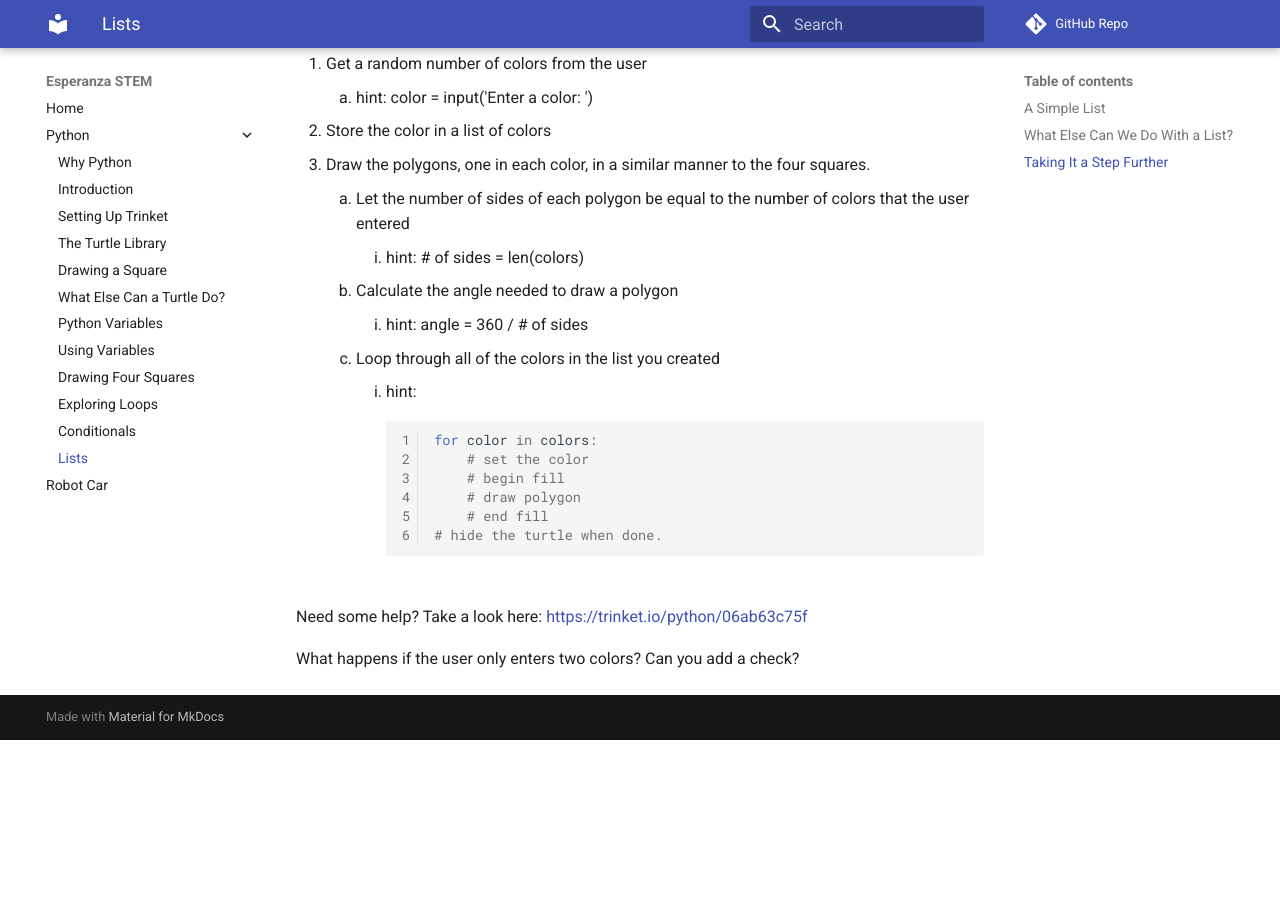
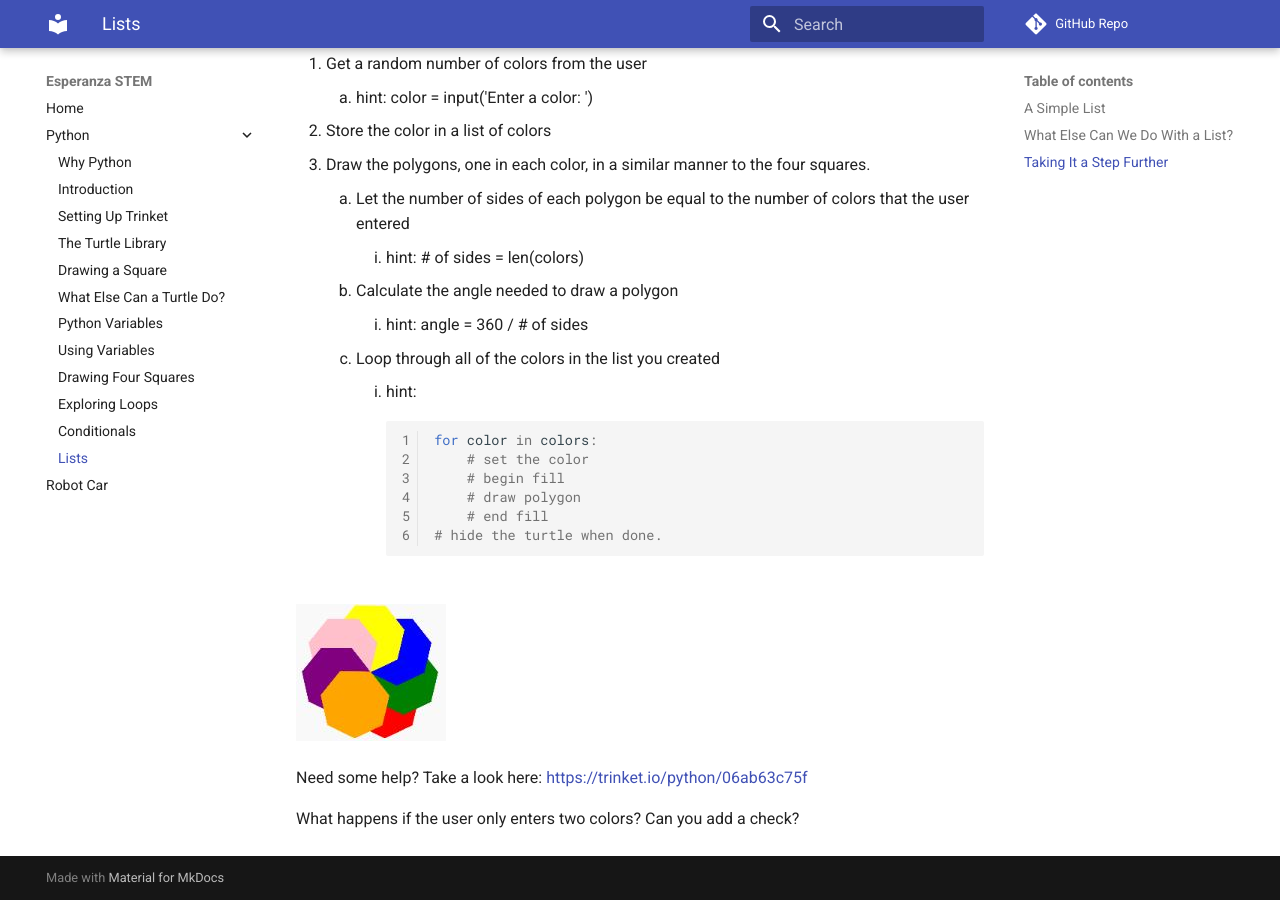
Before and after one commit to jetannenbaum/esperanzaSTEM, an MkDocs documentation site: the page built from docs/python/lists.md, in a window 1280 px wide and 900 px high, scrolled down 1335 px. Built offline with MkDocs 1.6.1 and Material for MkDocs 9.7.7, drawn with Linux system fonts in a browser that asks for light colours; comment, search, counter and statistics services are not loaded; before the commit the page ends 2075 px from its top, so only the background shows below that.

Commit message:
Added a polygon picture example

````diff
--- a/docs/python/lists.md
+++ b/docs/python/lists.md
@@ -62,6 +62,7 @@ print(number)
         # hide the turtle when done.
         ```
 
+![Polygon Drawing](./img/polygonDraw.jpg)
 
 Need some help?  Take a look here: [https://trinket.io/python/06ab63c75f](https://trinket.io/python/06ab63c75f)
 
````
Also changed, not shown: docs/python/img/polygonDraw.jpg (added).
